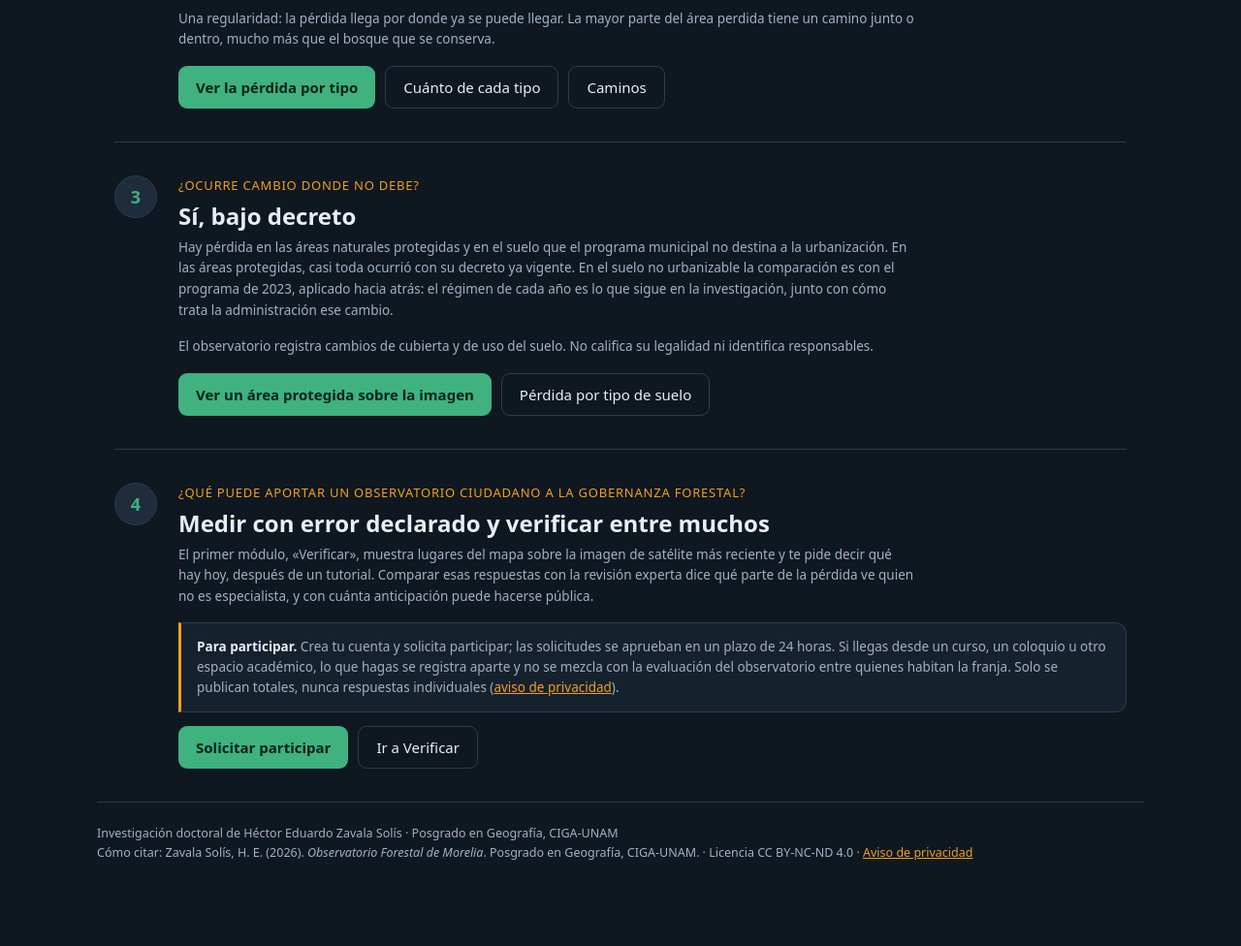
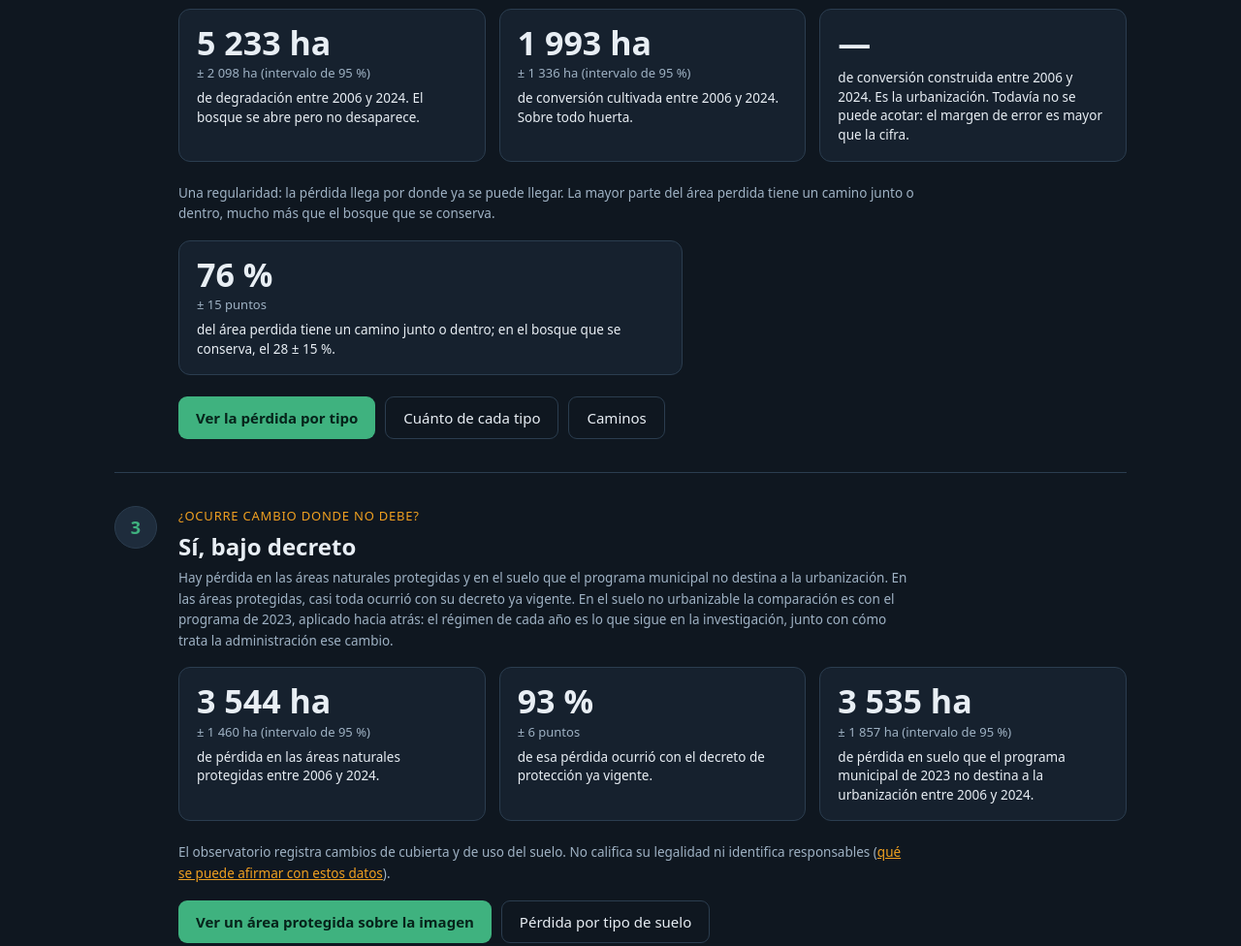
Before and after one commit to hezavalasolis-code/observatorio-morelia, a plain HTML site: page recorrido.html in a window 1280 px wide. Shown: the part 1757-2733 px from the top of the page at 97% size. Before the commit the page ends 2687 px from the top, so only its background shows below. Drawn offline with nearby package versions, Linux system fonts and the light colour scheme.

Commit message:
Investigación y Datos entrelazadas; portada y leyenda (D39)

```diff
--- a/comun.css
+++ b/comun.css
@@ -46,3 +46,11 @@ footer.pie{padding:22px 0 40px;border-top:1px solid var(--line);font-size:12.5px
 .portada-mapa{display:block;margin-top:24px;border:1px solid var(--line);border-radius:12px;overflow:hidden}
 .portada-mapa img{display:block;width:100%;height:auto}
 .portada-mapa:hover{border-color:var(--accent)}
+
+
+/* Enlace entre Datos e Investigación (D39): cada sección dice a qué pregunta responde. */
+.preg-tag{display:inline-block;margin:0 0 6px;font-size:12px;letter-spacing:.05em;text-transform:uppercase}
+.preg-tag a{color:var(--accent2);text-decoration:none;border-bottom:1px dotted currentColor}
+.preg-tag a:hover{border-bottom-style:solid}
+.ver-datos{font-size:13px;color:var(--muted);margin:8px 0 0}
+.ver-datos a{color:var(--accent2)}
--- a/recorrido.html
+++ b/recorrido.html
@@ -76,7 +76,7 @@
       </div>
       <figure class="figura"><img src="./img/recorrido-area.png" width="1100" height="1045" loading="lazy" alt="Mapa del municipio de Morelia con las cuatro unidades del Programa Municipal de Desarrollo Urbano: áreas protegidas, no urbanizable, urbanizable y urbano; rotulados Cerro del Quinceo, Cerro del Águila y Pico Azul-La Escalera">
         <figcaption>Las cuatro unidades del Programa Municipal de Desarrollo Urbano 2022-2041 son las mismas para medir, estimar y publicar.</figcaption></figure>
-      <div class="btns" style="margin-top:14px"><a class="btn" href="./mapa.html">Ver las unidades en el mapa</a><a class="btn sec" href="./datos.html#metodo">Cómo se mide</a></div>
+      <div class="btns" style="margin-top:14px"><a class="btn" href="./mapa.html">Ver las unidades en el mapa</a><a class="btn sec" href="./datos.html#metodo">Cómo se mide</a><a class="btn sec" href="./datos.html#distancia">A qué distancia de la ciudad</a></div>
     </div></div>
   </section>
 
@@ -90,7 +90,9 @@
         <div class="tarjeta"><h3>Huerta por brechas</h3><p>Aguacate en hileras, casi siempre con bordo u olla de agua. Se llega por caminos que se abren antes del desmonte, y la huerta nueva se pega a la anterior.</p></div>
         <div class="tarjeta"><h3>Lotificación</h3><p>Manzanas o lotes trazados sobre vialidad formal, en suelo urbano y urbanizable. A veces el lote trazado queda vacío años antes del desmonte.</p></div>
       </div>
+      <div class="cifras" id="cifrasP2" aria-live="polite"></div>
       <p class="sub">Una regularidad: la pérdida llega por donde ya se puede llegar. La mayor parte del área perdida tiene un camino junto o dentro, mucho más que el bosque que se conserva.</p>
+      <div class="cifras" id="cifrasCam" aria-live="polite" style="max-width:520px"></div>
       <div class="btns"><a class="btn" href="./mapa.html#11/19.66000/-101.19000/2024/ac/clase">Ver la pérdida por tipo</a><a class="btn sec" href="./datos.html#tipo">Cuánto de cada tipo</a><a class="btn sec" href="./datos.html#caminos">Caminos</a></div>
     </div></div>
   </section>
@@ -100,7 +102,8 @@
       <p class="preg">¿Ocurre cambio donde no debe?</p>
       <h2>Sí, bajo decreto</h2>
       <p class="sub">Hay pérdida en las áreas naturales protegidas y en el suelo que el programa municipal no destina a la urbanización. En las áreas protegidas, casi toda ocurrió con su decreto ya vigente. En el suelo no urbanizable la comparación es con el programa de 2023, aplicado hacia atrás: el régimen de cada año es lo que sigue en la investigación, junto con cómo trata la administración ese cambio.</p>
-      <p class="sub">El observatorio registra cambios de cubierta y de uso del suelo. No califica su legalidad ni identifica responsables.</p>
+      <div class="cifras" id="cifrasP3" aria-live="polite"></div>
+      <p class="sub">El observatorio registra cambios de cubierta y de uso del suelo. No califica su legalidad ni identifica responsables (<a href="./acerca.html#afirmar">qué se puede afirmar con estos datos</a>).</p>
       <div class="btns"><a class="btn" href="./mapa.html#12/19.60000/-101.13000/2024/ac/clase/cs">Ver un área protegida sobre la imagen</a><a class="btn sec" href="./datos.html#donde">Pérdida por tipo de suelo</a></div>
     </div></div>
   </section>
@@ -111,7 +114,7 @@
       <h2>Medir con error declarado y verificar entre muchos</h2>
       <p class="sub">El primer módulo, «Verificar», muestra lugares del mapa sobre la imagen de satélite más reciente y te pide decir qué hay hoy, después de un tutorial. Comparar esas respuestas con la revisión experta dice qué parte de la pérdida ve quien no es especialista, y con cuánta anticipación puede hacerse pública.</p>
       <div class="nota"><b>Para participar.</b> Crea tu cuenta y solicita participar; las solicitudes se aprueban en un plazo de 24 horas. Si llegas desde un curso, un coloquio u otro espacio académico, lo que hagas se registra aparte y no se mezcla con la evaluación del observatorio entre quienes habitan la franja. Solo se publican totales, nunca respuestas individuales (<a href="./privacidad.html">aviso de privacidad</a>).</div>
-      <div class="btns" style="margin-top:14px"><a class="btn" href="./participacion.html">Solicitar participar</a><a class="btn sec" href="./mapa.html?modo=verificar">Ir a Verificar</a></div>
+      <div class="btns" style="margin-top:14px"><a class="btn" href="./participacion.html">Solicitar participar</a><a class="btn sec" href="./mapa.html?modo=verificar">Ir a Verificar</a><a class="btn sec" href="./datos.html#confianza">Qué tan confiable es el mapa</a></div>
     </div></div>
   </section>
 </main>
@@ -119,5 +122,31 @@
   Investigación doctoral de Héctor Eduardo Zavala Solís · Posgrado en Geografía, CIGA-UNAM<br>
   Cómo citar: Zavala Solís, H. E. (2026). <i>Observatorio Forestal de Morelia</i>. Posgrado en Geografía, CIGA-UNAM. · Licencia CC BY-NC-ND 4.0 · <a href="./privacidad.html">Aviso de privacidad</a>
 </footer>
+<script>
+// Cifras en vivo (D39): mismas fuentes y misma regla que Inicio y Datos. Salen de
+// data/estadisticas.json; lo que no se puede acotar no se publica como cifra (D2, D20).
+const miles=n=>Math.round(n).toString().replace(/\B(?=(\d{3})+(?!\d))/g,' ');
+const pct=x=>Math.round(100*x);
+function cifra(n,ic,t){return '<div class="cifra"><div class="n">'+n+'</div>'+(ic?'<div class="ic">'+ic+'</div>':'')+'<div class="t">'+t+'</div></div>';}
+function ha(o,t){return o&&o.acotada ? cifra(miles(o.ha)+' ha','± '+miles(o.ic95)+' ha (intervalo de 95 %)',t)
+                                      : cifra('—','',t+' Todavía no se puede acotar: el margen de error es mayor que la cifra.');}
+fetch('./data/estadisticas.json').then(r=>r.json()).then(e=>{
+  const T=e.total, A=e.periodo_reportado, per=' entre '+A[0]+' y '+A[1]+'.';
+  document.getElementById('cifrasP2').innerHTML=
+    ha(T.degradacion,'de degradación'+per+' El bosque se abre pero no desaparece.')+
+    ha(T.cultivada,'de conversión cultivada'+per+' Sobre todo huerta.')+
+    ha(T.construida,'de conversión construida'+per+' Es la urbanización.');
+  const C=e.caminos||[], cp=C.find(x=>x.grupo==='pérdida'&&x.indicador==='con camino junto o dentro'),
+        cc=C.find(x=>x.grupo!=='pérdida'&&x.indicador==='con camino junto o dentro');
+  document.getElementById('cifrasCam').innerHTML=(cp&&cc&&cp.acotada&&cc.acotada)?
+    cifra(pct(cp.proporcion)+' %','± '+pct(cp.ic95)+' puntos','del área perdida tiene un camino junto o dentro; en el bosque que se conserva, el '+pct(cc.proporcion)+' ± '+pct(cc.ic95)+' %.'):'';
+  const U=n=>(e.por_unidad||[]).find(u=>u.unidad===n);
+  const dv=(e.anp_decreto||[]).find(x=>x.anp==='todas'&&x.momento==='con decreto vigente');
+  let h=ha(U('Áreas protegidas')&&U('Áreas protegidas').perdida,'de pérdida en las áreas naturales protegidas'+per);
+  if(dv&&dv.acotada&&dv.ic95_fraccion<dv.fraccion) h+=cifra(pct(dv.fraccion)+' %','± '+pct(dv.ic95_fraccion)+' puntos','de esa pérdida ocurrió con el decreto de protección ya vigente.');
+  h+=ha(U('No urbanizable')&&U('No urbanizable').perdida,'de pérdida en suelo que el programa municipal de 2023 no destina a la urbanización'+per);
+  document.getElementById('cifrasP3').innerHTML=h;
+}).catch(()=>{});
+</script>
 </body>
 </html>
```
Also changed, not shown: datos.html (+14 -2 lines), index.html (+4 -4 lines), mapa.html (+1 -0 lines).
